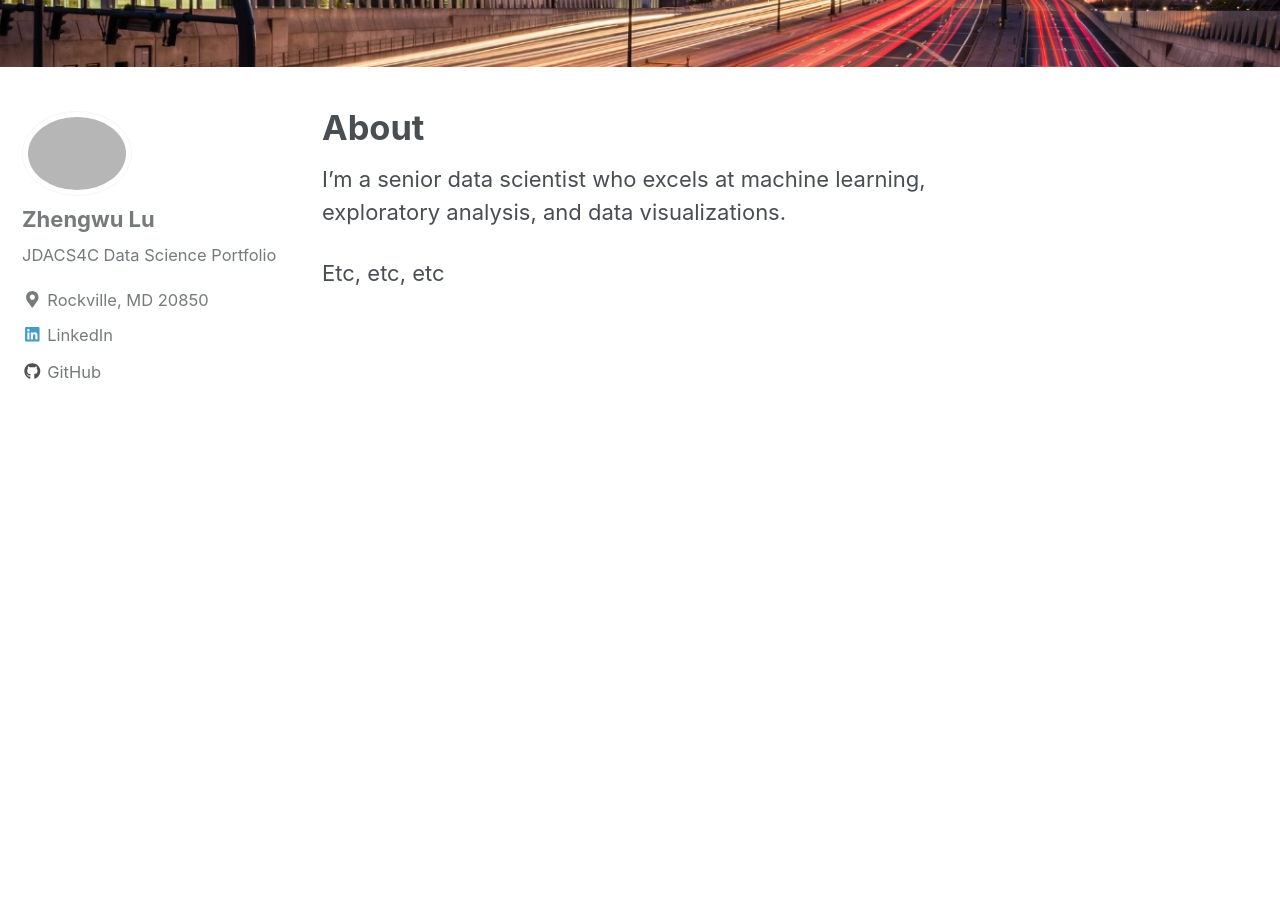
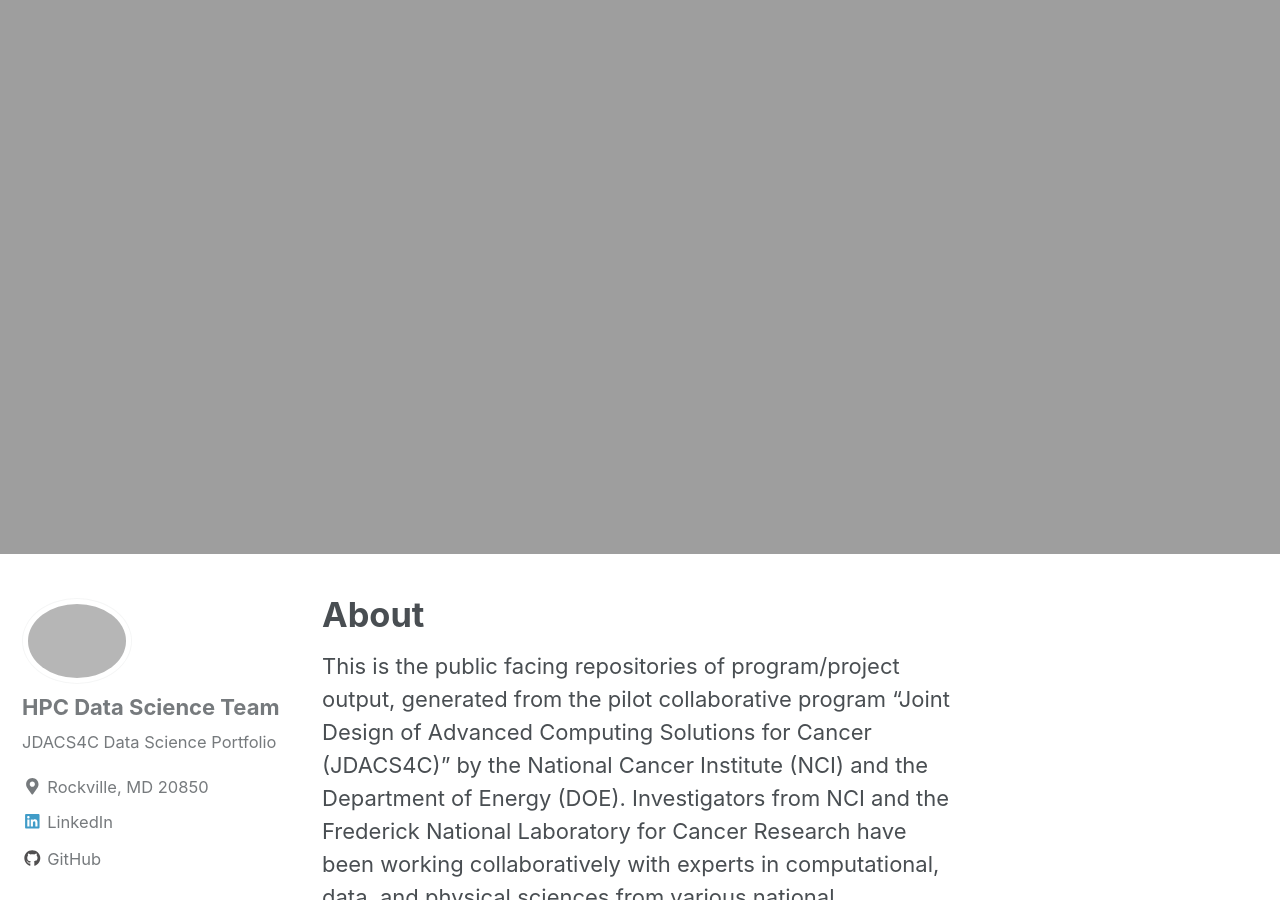
Before and after one commit to luz6/Landing_Page, a Jekyll site: the page built from _pages/about.md, in a window 1280 px wide and 900 px high, scrolled down 506 px. Built offline with Jekyll 4.4.1, drawn with Linux system fonts in a browser that asks for light colours; nearby versions of some CDN libraries; some of the changed text lies outside the part shown.

Commit message:
More update on some details

```diff
--- a/_config.yml
+++ b/_config.yml
@@ -84,8 +84,8 @@ analytics:
 
 # Site Author
 author:
-  name             : "Zhengwu Lu"
-  avatar           : "/images/bio-pic.jpg" # path of avatar image, e.g. "/assets/images/bio-photo.jpg"
+  name             : "HPC Data Science Team"
+  avatar           : "/images/JDACS4C-Image.png" # path of avatar image, e.g. "/assets/images/bio-photo.jpg"
   bio              : "JDACS4C Data Science Portfolio"
   location         : "Rockville, MD 20850"
   email            :
--- a/_pages/about.md
+++ b/_pages/about.md
@@ -2,9 +2,11 @@
 title: "About"
 permalink: /about/
 header:
-  image: "/images/zakim.jpg"
+  image: "/images/Predictive-Modeling-and-Simulation.png"
 ---
 
-I'm a senior data scientist who excels at machine learning, exploratory analysis, and data visualizations.
+This is the public facing repositories of program/project output, generated from the pilot collaborative program “Joint Design of Advanced Computing Solutions for Cancer (JDACS4C)” by the National Cancer Institute (NCI) and the Department of Energy (DOE). Investigators from NCI and the Frederick National Laboratory for Cancer Research have been working collaboratively with experts in computational, data, and physical sciences from various national laboratories maintained by the DOE: principally Argonne, Los Alamos, Lawrence Livermore, and Oak Ridge. Their main goal is to collaboratively develop, demonstrate, and disseminate advanced computational capabilities to seek answers to driving scientific questions that increase our understanding of cancer biology, risk identification, pre-clinical screening, and treatment challenges.
 
-Etc, etc, etc
+The primary goal of JDACS4C is to attain a greater understanding of cancer biology, diagnostics, prognostics, and treatment, utilizing increasingly available large-scale multimodal data analysis combined with advanced computational methods and algorithms targeting exascale computing technologies. These methods include data wrangling and mining, natural-language processing, machine or deep learning, predictive modeling, simulation, and uncertainty quantification as well as other means of ensuring reproducibility, all of which will lead to the formulation of better risk assessment and treatments for cancer patients and improvements in clinicians’ ability to make the best possible treatment decisions. In short, the program’s goal is to transform predictive oncology into a reality for everyone at risk of or experiencing any form of the disease.
+
+*This work has been supported in part by the Joint Design of Advanced Computing Solutions for Cancer (JDACS4C) program established by the U.S. Department of Energy (DOE) and the National Cancer Institute (NCI) of the National Institutes of Health.  This work was performed under the auspices of the U.S. Department of Energy by Argonne National Laboratory under Contract DE-AC02-06-CH11357, Lawrence Livermore National Laboratory under Contract DE-AC52-07NA27344, Los Alamos National Laboratory under Contract DE-AC5206NA25396, and Oak Ridge National Laboratory under Contract DE-AC05-00OR22725. LLNL-MI-751204*
--- a/index.html
+++ b/index.html
@@ -2,5 +2,5 @@
 layout: home
 author_profile: true
 header:
-  image: "/images/waterfront.jpg"
+  image: "/images/ATRF.jpg"
 ---
```
